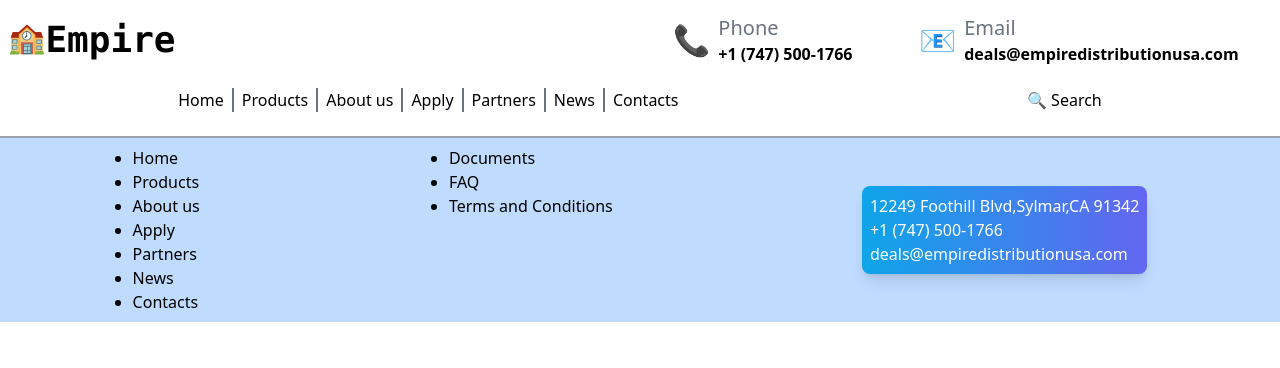
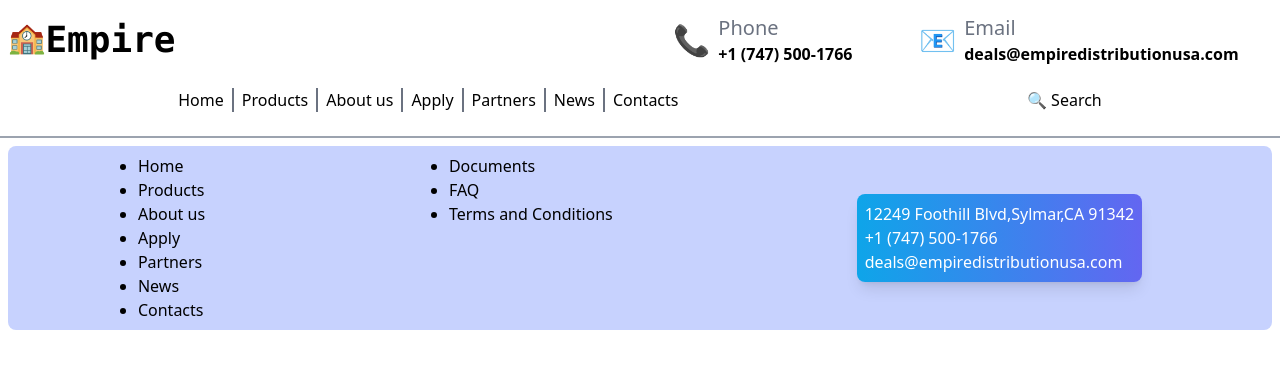
Before and after one commit to Gauravpawar3102/empire-distribution, a React (Create React App) app: page / in a window 1280 px wide. Shown: the top 368 px of the page. Built offline with nearby package versions, Linux system fonts and the light colour scheme; the HTML template or start-up script is replaced by a standard one.

Commit message:
footer completed

```diff
--- a/src/components/Footer.jsx
+++ b/src/components/Footer.jsx
@@ -2,8 +2,8 @@ import React from 'react';
 
 function Footer() {
   return (
-    <div className="footer-container flex justify-around bg-blue-200 p-2 w-screen ">
-      <ul className="footer-pages-list list-disc">
+    <div className="footer-container flex justify-around bg-indigo-200 p-2 m-2 rounded-lg">
+      <ul className="footer-pages-list list-disc cursor-pointer">
         <li>Home</li>
         <li>Products</li>
         <li>About us</li>
@@ -12,7 +12,7 @@ function Footer() {
         <li>News</li>
         <li>Contacts</li>
       </ul>
-      <ul className="footer-pages-list list-disc">
+      <ul className="footer-pages-list list-disc cursor-pointer">
         <li>Documents</li>
         <li>FAQ</li>
         <li>Terms and Conditions</li>
```
